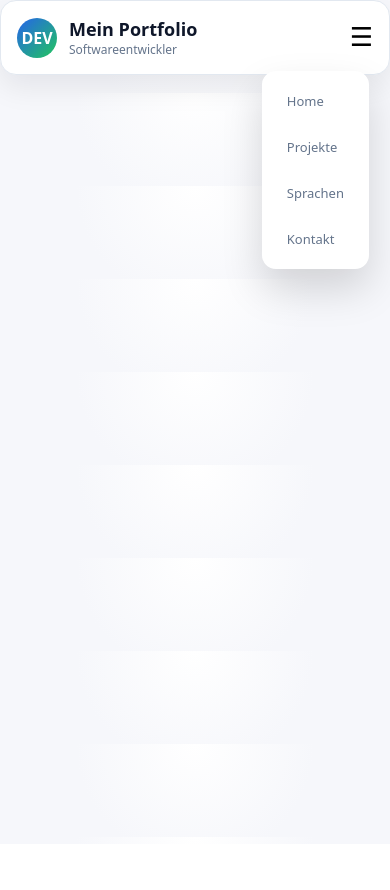
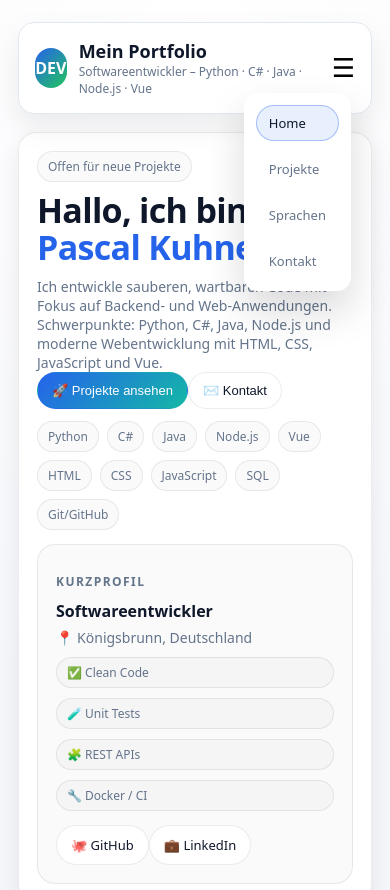
Before and after one commit to PasiDerKeK/Portfolio, a Vue app in the folder frontend/: page / in a window 390 px wide. Shown: the top 890 px of the page. Before the commit the page ends 844 px from the top, so only its background shows below. Built offline with nearby package versions, Linux system fonts and the light colour scheme.

Commit message:
Hamburger menü hinzugefügt

```diff
--- a/frontend/src/App.vue
+++ b/frontend/src/App.vue
@@ -1,20 +1,14 @@
 <script setup>
-import { ref } from "vue";
-
-const menuOpen = ref(false);
-
-function toggleMenu() {
-  menuOpen.value = !menuOpen.value;
-}
 </script>
 
 <template>
+  <div class="page">
     <header class="main-header card">
       <div class="brand">
         <div class="brand-logo">DEV</div>
         <div>
           <h1 class="brand-title">Mein Portfolio</h1>
-        <p class="brand-subtitle">Softwareentwickler</p>
+          <p class="brand-subtitle">Softwareentwickler – Python · C# · Java · Node.js · Vue</p>
         </div>
       </div>
 
@@ -23,12 +17,16 @@ function toggleMenu() {
         ☰
       </button>
 
-    <!-- Navigation -->
-    <nav class="nav" :class="{ open: menuOpen }">
-      <RouterLink to="/" class="nav-link" @click="menuOpen=false">Home</RouterLink>
-      <RouterLink to="/projects" class="nav-link" @click="menuOpen=false">Projekte</RouterLink>
-      <RouterLink to="/languages" class="nav-link" @click="menuOpen=false">Sprachen</RouterLink>
-      <RouterLink to="/contact" class="nav-link" @click="menuOpen=false">Kontakt</RouterLink>
+      <nav class="nav">
+        <RouterLink to="/" class="nav-link" active-class="nav-link--active" exact>Home</RouterLink>
+        <RouterLink to="/projects" class="nav-link" active-class="nav-link--active">Projekte</RouterLink>
+        <RouterLink to="/languages" class="nav-link" active-class="nav-link--active">Sprachen</RouterLink>
+        <RouterLink to="/contact" class="nav-link" active-class="nav-link--active">Kontakt</RouterLink>
       </nav>
     </header>
+
+    <main>
+      <RouterView />
+    </main>
+  </div>
 </template>
```
Lines whose indentation alone changed are shown as unchanged.
